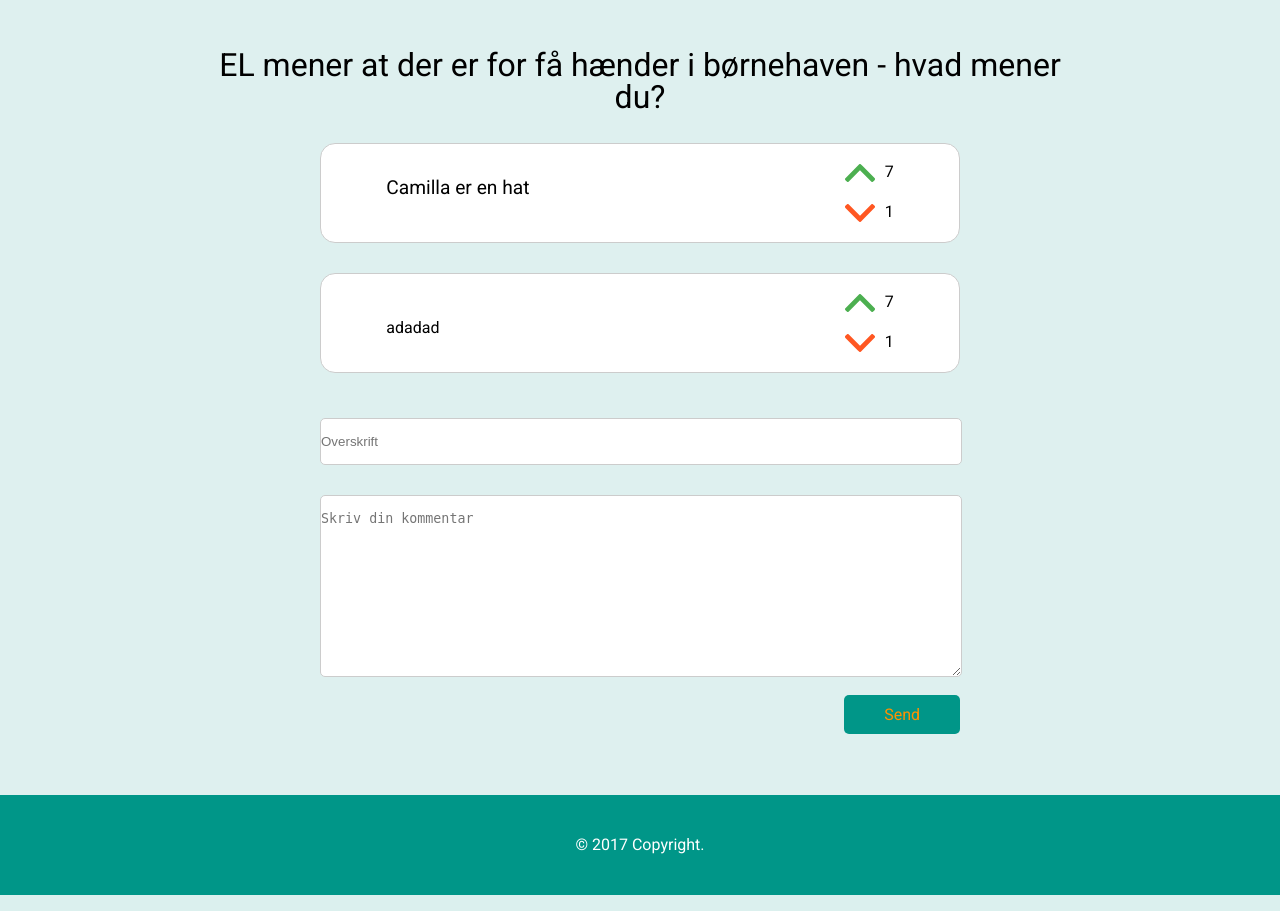
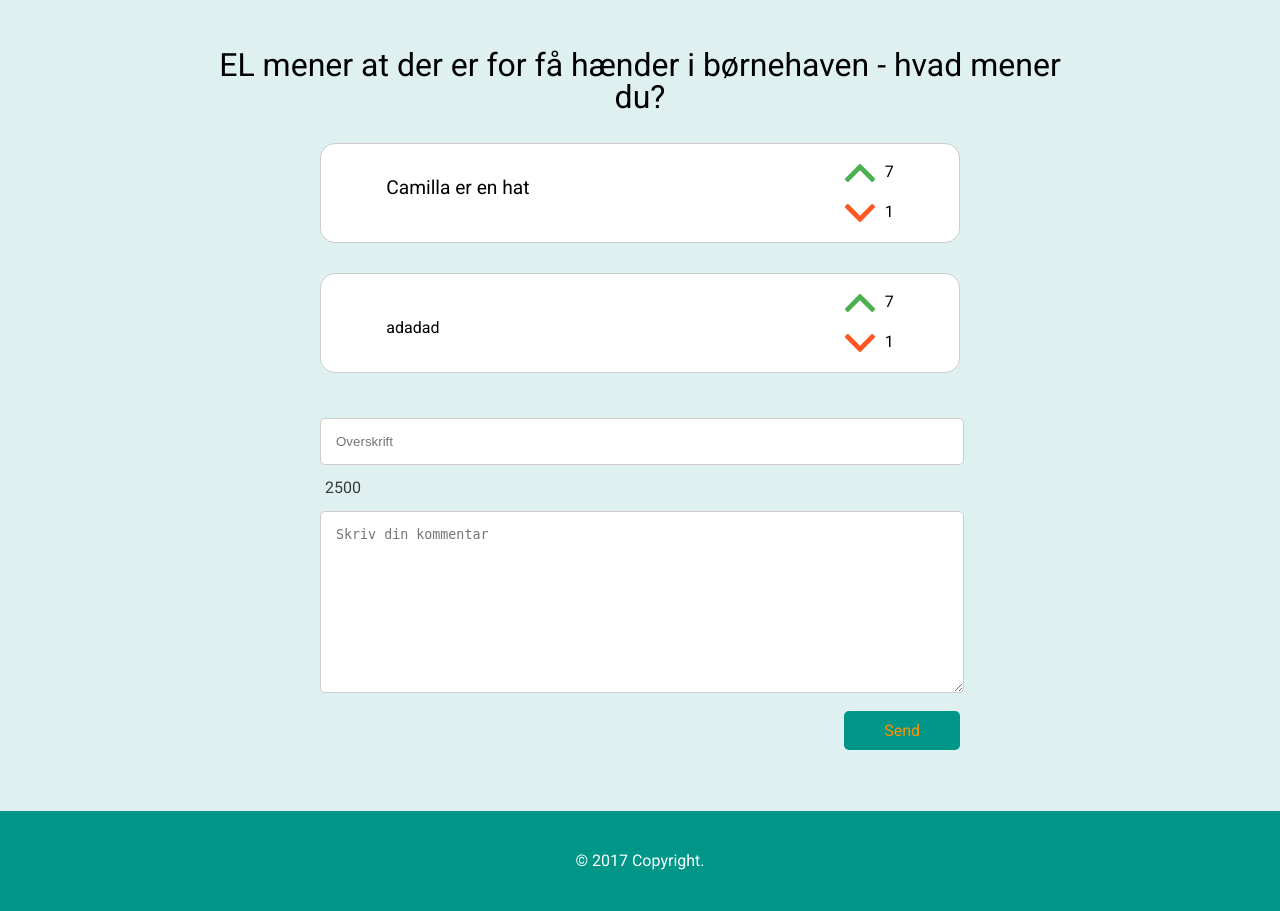
Before and after one commit to teamtaberne/hvadfandenkv, a PHP site: page /debat.php in a window 1280 px wide. Shown: the part 701-1612 px from the top of the page. Run offline with PHP 8.4, Linux system fonts and the light colour scheme; data comes from the database, SQL or seed files in the repository; some libraries are stand-ins or nearby versions.

Commit message:
Størrelse Fix, word count down, word-break og validation fix

```diff
--- a/css/_style.scss
+++ b/css/_style.scss
@@ -696,9 +696,10 @@ $eventimg: 70%;
 
 .input {
       margin: 15px auto;
-      width: 100%;
+      width: 98%;
       resize: vertical;
-      padding: 15px 0px 15px 0px;
+      padding: 15px;
+      padding-right: 0px;
       border-radius: 5px;
       border: 1px solid $maincolor;
     }
@@ -783,6 +784,7 @@ textarea {
     .input {
       border: 1px solid #ccc;
     }
+    span { opacity: 0.75; float: left; padding-left: 5px;}
   }
   background-color: $backgroundcolor;
   margin: 0 auto;
@@ -807,6 +809,7 @@ textarea {
     width: 50%;
     border-radius: 15px;
     overflow: hidden;
+    word-wrap: break-word;
     @media screen and (max-width: 770px) {
       width: 80%;
     }
--- a/css/master.css
+++ b/css/master.css
@@ -783,9 +783,10 @@ footer {
 
 .input {
   margin: 15px auto;
-  width: 100%;
+  width: 98%;
   resize: vertical;
-  padding: 15px 0px 15px 0px;
+  padding: 15px;
+  padding-right: 0px;
   border-radius: 5px;
   border: 1px solid #009688; }
 
@@ -858,6 +859,10 @@ textarea {
         width: 80%; } }
     .debat .debatform .input {
       border: 1px solid #ccc; }
+    .debat .debatform span {
+      opacity: 0.75;
+      float: left;
+      padding-left: 5px; }
   .debat h1 {
     width: 70%;
     color: black;
@@ -875,7 +880,8 @@ textarea {
     padding: 20px;
     width: 50%;
     border-radius: 15px;
-    overflow: hidden; }
+    overflow: hidden;
+    word-wrap: break-word; }
     @media screen and (max-width: 770px) {
       .debat .debat-post {
         width: 80%; } }
--- a/debat.php
+++ b/debat.php
@@ -99,9 +99,9 @@ if (isset($_POST['submit'])) {
 
 	<div class="debatform">
 		<form id="debatform" action="debat.php" method="POST">
-		    <input type="text" id="headline" name="headline" placeholder="Overskrift" class="input" required>
-
-		    <textarea id="kommentar" name="kommentar" placeholder="Skriv din kommentar" class="input"></textarea>
+		    <input type="text" id="headline" name="headline" placeholder="Overskrift" class="input" required data-validation="length" data-validation-length="min2">
+        <span id="maxlength">2500</span>
+		    <textarea id="kommentar" name="kommentar" placeholder="Skriv din kommentar" class="input" required data-validation="length" data-validation-length="max2500"></textarea>
 		    <br>
 		    <input type="submit" name="submit" value="Send" class="button">
 		</form>
@@ -115,6 +115,7 @@ if (isset($_POST['submit'])) {
   <script>
     $.validate({
     });
+    $('#kommentar').restrictLength($('#maxlength'));
   </script>
   </body>
 </html>
```
Also changed, not shown: kontakt.php (+4 -3 lines).
